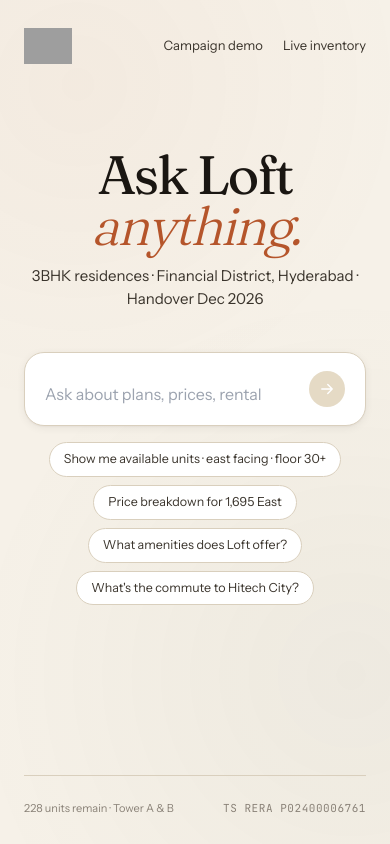
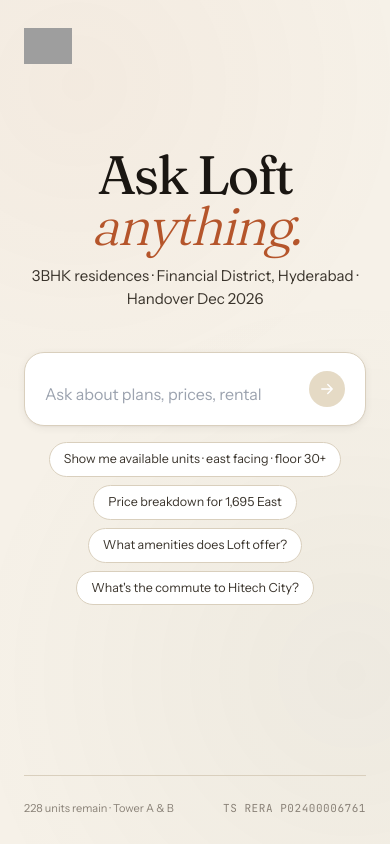
Before and after one commit to growthciasbl1/asbl-loft-ale, a Next.js app: page / in a window 390 px wide. Built offline with nearby package versions, Linux system fonts and the light colour scheme; grey boxes are pictures that could not be loaded.

Commit message:
Fix: mobile nav hidden, model flat pivots to Loft site visit, Live inventory label removed

```diff
--- a/components/chat/ChatView.tsx
+++ b/components/chat/ChatView.tsx
@@ -92,7 +92,7 @@ const DEFAULT_CHIPS: { label: string; query: string }[] = [
   { label: 'Master plan', query: 'Show me the master plan and site landscape' },
   { label: 'Urban corridors', query: 'Show me the urban corridors and location map' },
   { label: 'Model flat', query: 'Can I see the model flat?' },
-  { label: 'Live inventory', query: 'What live inventory do you have?' },
+  { label: 'Book a site visit', query: 'Book a weekend site visit' },
   { label: 'Price breakdown', query: 'Show full price breakdown 1695 East' },
   { label: 'Am I eligible?', query: 'Check affordability · salary 30L' },
   { label: 'Cash-on-cash', query: 'Open the levered finance calculator' },
--- a/components/chat/Landing.tsx
+++ b/components/chat/Landing.tsx
@@ -77,12 +77,15 @@ export default function Landing() {
           alt="ASBL Loft"
           style={{ height: 36, width: 'auto', objectFit: 'contain' }}
         />
-        <nav className="flex gap-5" style={{ fontSize: 13, color: 'var(--ink-2)' }}>
+        <nav className="hidden md:flex gap-5" style={{ fontSize: 13, color: 'var(--ink-2)' }}>
           <Link href="/demo" className="py-1.5 hover:border-b hover:border-[var(--ink)]">
             Campaign demo
           </Link>
-          <Link href="/chat?q=show me available units" className="py-1.5 hover:border-b hover:border-[var(--ink)]">
-            Live inventory
+          <Link
+            href="/chat?q=show me the 3BHK unit floor plans"
+            className="py-1.5 hover:border-b hover:border-[var(--ink)]"
+          >
+            Unit plans
           </Link>
         </nav>
       </header>
--- a/components/chat/artifacts/AffordabilityTile.tsx
+++ b/components/chat/artifacts/AffordabilityTile.tsx
@@ -59,7 +59,7 @@ export default function AffordabilityTile({ initialSalary = 25, initialExistingE
       relatedAsks={[
         { label: 'Full price breakdown', query: 'Show me the full price breakdown for 1695 East' },
         { label: 'Payment schedule', query: 'Show me Bajaj vs standard payment schedule' },
-        { label: 'Live inventory', query: 'Show me available units in my budget' },
+        { label: 'Unit plans', query: 'Show me the 3BHK unit floor plans' },
       ]}
     >
       <div style={{ padding: '22px 26px', display: 'flex', flexDirection: 'column', gap: 18 }}>
--- a/components/chat/artifacts/BrandImage.tsx
+++ b/components/chat/artifacts/BrandImage.tsx
@@ -14,17 +14,37 @@ interface Props {
 
 /**
  * Loads the first `src` that succeeds. If all candidates 404/error, renders the SVG `fallback`.
- * Means we can ship tiles with multiple possible filenames (png / webp / brochure page) and
- * pick up whichever the content team dropped in `public/asbl/`.
+ * Uses the React-recommended "reset state during render when props change" pattern so that
+ * switching from a missing-image plan (fullyFailed=true) back to a present-image plan
+ * immediately re-tries candidates instead of sticking on the old "coming soon" state.
  */
-export default function BrandImage({ src, alt, fallback, bg = 'var(--paper-2)', aspectRatio, maxWidth }: Props) {
+export default function BrandImage({
+  src,
+  alt,
+  fallback,
+  bg = 'var(--paper-2)',
+  aspectRatio,
+  maxWidth,
+}: Props) {
   const candidates = Array.isArray(src) ? src : [src];
-  const [attempt, setAttempt] = useState(0);
-  const [fullyFailed, setFullyFailed] = useState(false);
+  const key = candidates.join('|');
 
-  if (fullyFailed) return <>{fallback}</>;
+  const [state, setState] = useState<{ key: string; attempt: number; fullyFailed: boolean }>({
+    key,
+    attempt: 0,
+    fullyFailed: false,
+  });
 
-  const current = candidates[attempt];
+  // React-recommended pattern: adjust state during render when the derived key changes.
+  // React will immediately re-render with the updated state, before committing to DOM.
+  if (state.key !== key) {
+    setState({ key, attempt: 0, fullyFailed: false });
+    return null;
+  }
+
+  if (state.fullyFailed) return <>{fallback}</>;
+
+  const current = candidates[state.attempt];
 
   return (
     <div
@@ -39,15 +59,17 @@ export default function BrandImage({ src, alt, fallback, bg = 'var(--paper-2)',
     >
       {/* eslint-disable-next-line @next/next/no-img-element */}
       <img
+        key={current}
         src={current}
         alt={alt}
-        onError={() => {
-          if (attempt + 1 < candidates.length) {
-            setAttempt(attempt + 1);
-          } else {
-            setFullyFailed(true);
-          }
-        }}
+        onError={() =>
+          setState((s) => {
+            if (s.attempt + 1 < candidates.length) {
+              return { ...s, attempt: s.attempt + 1 };
+            }
+            return { ...s, fullyFailed: true };
+          })
+        }
         style={{
           width: '100%',
           height: aspectRatio ? '100%' : 'auto',
--- a/components/chat/artifacts/PlansTile.tsx
+++ b/components/chat/artifacts/PlansTile.tsx
@@ -30,7 +30,7 @@ export default function PlansTile() {
       relatedAsks={[
         { label: 'Am I eligible?', query: 'Check affordability · 30L salary · 0 existing EMI' },
         { label: 'Cash-on-cash math', query: 'Open the levered finance calculator' },
-        { label: 'Live inventory', query: 'Show me what units are available' },
+        { label: 'Unit plans', query: 'Show me the 3BHK unit floor plans' },
       ]}
     >
       <div style={{ padding: '18px 26px', borderBottom: '1px solid var(--paper-2)' }}>
--- a/components/chat/artifacts/VisitTile.tsx
+++ b/components/chat/artifacts/VisitTile.tsx
@@ -20,9 +20,9 @@ interface VisitTileProps {
 const INTROS = {
   default: null,
   no_model_flat: {
-    title: 'The model flat is at ASBL Spectra — not at Loft (yet).',
+    title: 'No model flat at Loft — but the site visit shows you more.',
     body:
-      "Every 3BHK project in Financial District is under construction — so physical model flats don't exist on-site. Our experience centre is at ASBL Spectra, which uses the same finish spec and fittings as Loft. Want to come see that?",
+      "ASBL Loft is under construction, so there's no model flat here. The model flat with our standard finish spec is at ASBL Spectra. Even better — book a Loft site visit and a named RM will walk you through the actual tower, the view from your floor band, and the room-level details you can't get from a sample unit.",
   },
   live_inventory: {
     title: "We don't publish live inventory in chat.",
--- a/components/chat/artifacts/WhyFdTile.tsx
+++ b/components/chat/artifacts/WhyFdTile.tsx
@@ -18,7 +18,7 @@ export default function WhyFdTile() {
       askMore={{ label: 'Commute & schools angle', query: 'Show me the commute times and schools around FD' }}
       relatedAsks={[
         { label: 'Price trends', query: 'Show me the FD price trends' },
-        { label: 'Live inventory', query: 'Show me what units are available now' },
+        { label: 'Unit plans', query: 'Show me the 3BHK unit floor plans' },
       ]}
     >
       <div style={{ padding: 26 }}>
--- a/components/chat/artifacts/YieldTile.tsx
+++ b/components/chat/artifacts/YieldTile.tsx
@@ -18,7 +18,7 @@ export default function YieldTile() {
       relatedAsks={[
         { label: 'Tenant demographics', query: 'Who rents in Financial District?' },
         { label: 'Price trends', query: 'Show me FD 3BHK price trends last 3 years' },
-        { label: 'Live inventory', query: 'Show me available high-yield units' },
+        { label: 'Unit plans', query: 'Show me the 3BHK unit floor plans' },
       ]}
     >
       <div style={{ padding: 26 }}>
--- a/lib/llm/gemini.ts
+++ b/lib/llm/gemini.ts
@@ -71,7 +71,7 @@ Facts:
 - District median ₹9,850/sqft; Loft at ₹9,400/sqft — supply-driven gap, not quality.
 - 50K+ tech professionals within 15-min drive (Amazon, Microsoft, Deloitte, NVIDIA).
 - 6 K–12 schools in 12 min: DPS, Oakridge, Chirec, Gaudium, Meridian, Glendale.
-- Model flat is at ASBL Spectra (every FD project is under construction).
+- No model flat at Loft (under construction). Model flat with our finish spec is at ASBL Spectra. However, the Loft site visit is more valuable — buyer walks the actual tower, sees views from their floor band, and gets unit-specific answers a sample flat can't give. Always pivot model-flat questions to "book a Loft site visit" while being honest that the static model is at Spectra.
 - Payment structures: Bajaj (5.5% booking) or standard banks (10% booking), construction-linked.
 - Site visit: ~45 min, 20 min at experience centre + 25 min tower walk. Visitor meets a named RM (not a sales desk).
 - RERA TS P02400006761.
--- a/lib/utils/queryRouter.ts
+++ b/lib/utils/queryRouter.ts
@@ -121,12 +121,12 @@ export function routeQuery(q: string): RouterResult {
     };
   }
 
-  // Model flat — only at Spectra since all FD projects are under construction
+  // Model flat — none at Loft (all FD projects under construction). Pivot to site visit.
   if (/model\s*(flat|apartment|unit|home|house)|show\s*flat|sample\s*flat|experience\s*centre|experience\s*center/.test(ql)) {
     return {
-      text: `<p>Loft is under construction — the <strong>model flat is at ASBL Spectra</strong>, which uses the same finish spec. Pick a slot and we&apos;ll line up the walk-through.</p>`,
+      text: `<p>There&apos;s no model flat at Loft yet — it&apos;s still under construction. The model flat with our finish spec sits at <strong>ASBL Spectra</strong>. The <strong>Loft site visit</strong> actually tells you more though — you&apos;ll walk the tower itself, check views from your floor band, and get unit-specific answers a sample flat can&apos;t give.</p>`,
       artifact: 'visit',
-      artifactLabel: 'Visit ASBL Spectra model flat',
+      artifactLabel: 'Site visit · Loft',
       visitIntro: 'no_model_flat',
     };
   }
```
